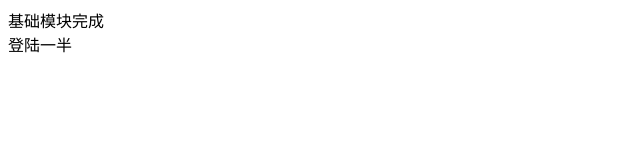
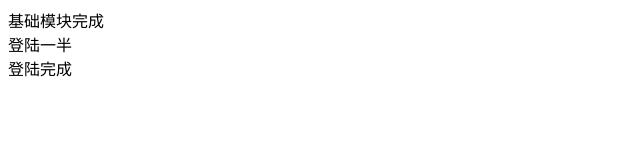
Before and after one commit to hj7778/myfirst, a plain HTML site: page index.html in a window 1280 px wide. Shown: the whole page, without its empty margins (0-640 px from the left). Drawn offline with Linux system fonts and the light colour scheme.

Commit message:
登录完成

```diff
--- a/index.html
+++ b/index.html
@@ -15,5 +15,8 @@
  <div id="" class="">
 	登陆一半
  </div>
+ <div id="" class="">
+	登陆完成
+ </div>
  </body>
 </html>
```
Also changed, not shown: 1 other file.
